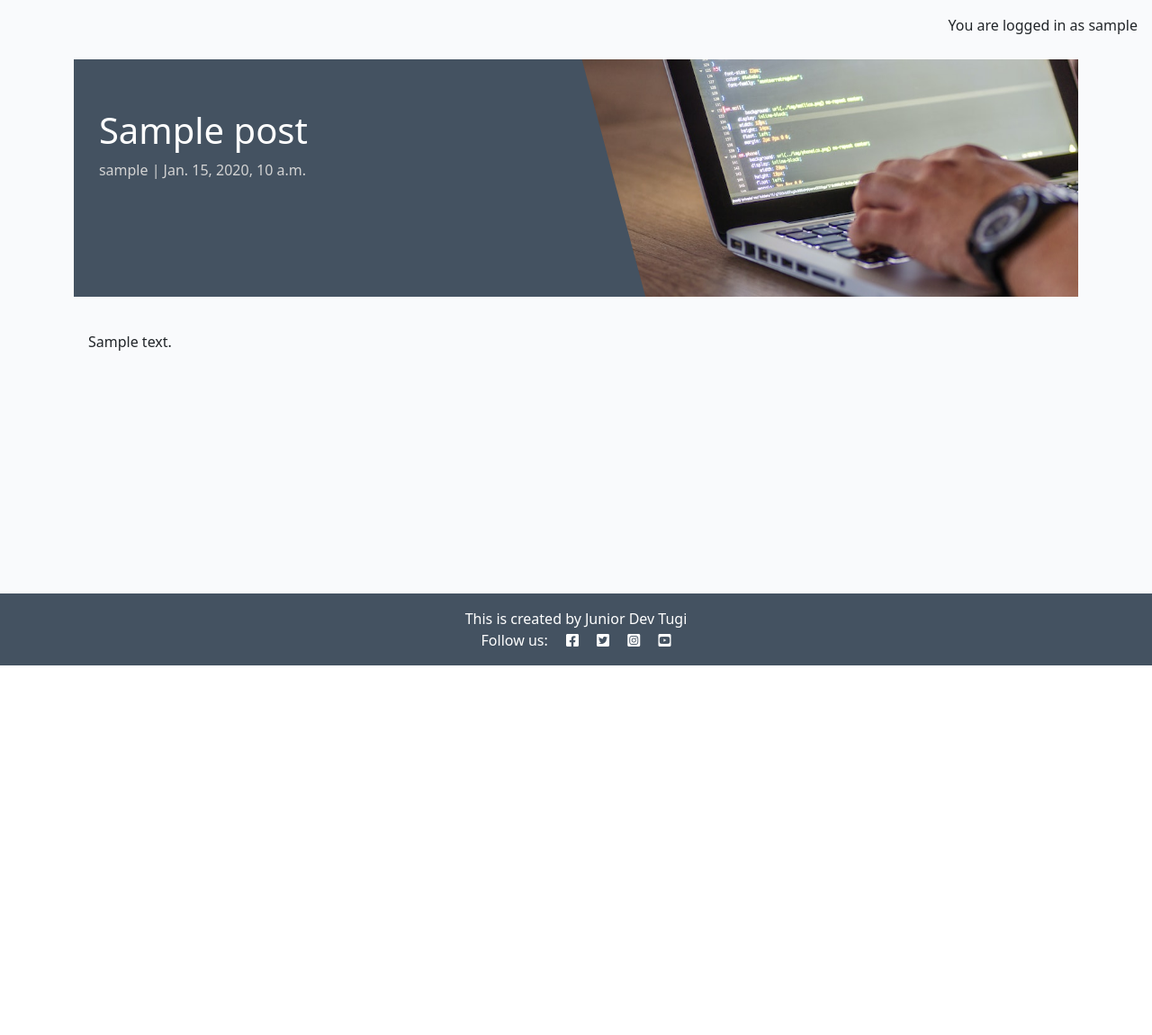
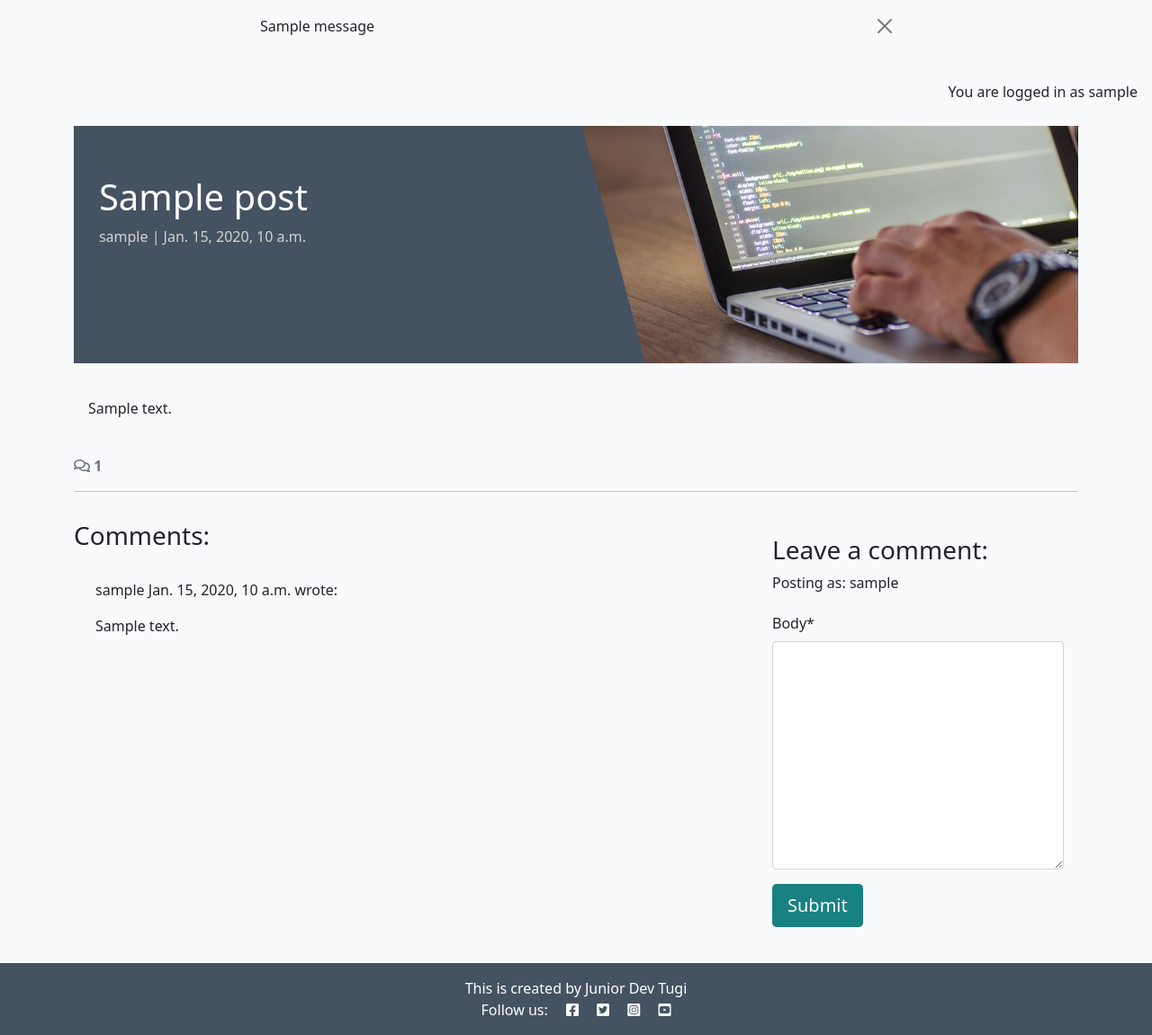
Before and after one commit to tugii21/blog, a Django app: a page that uses templates/base.html in a window 1280 px wide. Shown: the part 60-1211 px from the top of the page at 90% size. Before the commit the page ends 800 px from the top, so only its background shows below. Run offline with Django 4.2, Linux system fonts and the light colour scheme; a user stored in the database is signed in; tables that the repository leaves empty hold one stand-in row (values such as "Sample post"); one stand-in notice (Sample message) is shown; some libraries are stand-ins or nearby versions.

Commit message:
added comment on home page

```diff
--- a/blog/admin.py
+++ b/blog/admin.py
@@ -14,4 +14,4 @@ class PostAdmin(SummernoteModelAdmin):
     summernote_fields = ('content',)
 
 # Register your models here.
-#admin.site.register(Comment)
+admin.site.register(Comment)
--- /dev/null
+++ b/blog/forms.py
@@ -0,0 +1,8 @@
+from .models import Comment
+from django import forms
+
+
+class CommentForm(forms.ModelForm):
+    class Meta:
+        model = Comment
+        fields = ('body',)
--- a/blog/templates/blog/post_detail.html
+++ b/blog/templates/blog/post_detail.html
@@ -1,5 +1,7 @@
 {% extends 'base.html' %} {% block content %}
 {% load static %}
+{% load crispy_forms_tags %}
+
 
 <div class="masthead">
     <div class="container">
@@ -30,6 +32,66 @@
             </div>
         </div>
     </div>
+     <!-- Displaying count of comments -->
+  <div class="row">
+    <div class="col-12">
+      <strong class="text-secondary">
+        <i class="far fa-comments"></i> {{ comment_count }}
+      </strong>
+    </div>
+    <div class="col-12">
+      <hr>
+    </div>
+  </div>
+  <!-- Displaying Comments -->
+  <div class="row">
+    <div class="col-md-8 card mb-4  mt-3 ">
+      <h3>Comments:</h3>
+      <div class="card-body">
+        <!-- We want a for loop inside the empty control tags
+          to iterate through each comment in comments -->
+        {% for comment in comments %}
+        <div class="p-2 comments
+          {% if not comment.approved and comment.author == user %}
+          faded{% elif not comment.approved %} d-none{% endif %}">
+          <p class="font-weight-bold">
+            {{ comment.author }}
+            <span class="font-weight-normal">
+              {{ comment.created_on }}
+            </span> wrote:
+          </p>
+          <div id="comment{{ comment.id }}">
+            {{ comment.body | linebreaks }}
+          </div>
+          {% if not comment.approved and comment.author == user %}
+          <p class="approval">
+            This comment is awaiting approval
+          </p>
+          {% endif %}
+        </div>
+        <!-- Our for loop ends here -->
+        {% endfor %}
+      </div>
+    </div>
+    <!-- Creating New Comments -->
+    <div class="col-md-4 card mb-4 mt-3">
+        <div class="card-body">
+          {% if user.is_authenticated %}
+          <h3>Leave a comment:</h3>
+          <p>Posting as: {{ user.username }}</p>
+          <form id="commentForm" method="post"
+            style="margin-top: 1.3em;">
+            {{ comment_form | crispy }}
+            {% csrf_token %}
+            <button id="submitButton" type="submit"
+              class="btn btn-signup btn-lg">Submit</button>
+          </form>
+          {% else %}
+          <p>Log in to leave a comment</p>
+          {% endif %}
+        </div>
+      </div>
+  </div>
 </div>
 
 {% endblock content %}
--- a/blog/views.py
+++ b/blog/views.py
@@ -1,7 +1,10 @@
 from django.shortcuts import render, get_object_or_404
 from django.shortcuts import render
 from django.views import generic
+from django.contrib import messages
 from .models import Post
+from .forms import CommentForm
+
 
 # Create your views here.
 class PostList(generic.ListView):
@@ -25,10 +28,34 @@ def post_detail(request, slug):
 
     queryset = Post.objects.filter(status=1)
     post = get_object_or_404(queryset, slug=slug)
+    comments = post.comments.all().order_by("-created_on")
+    comment_count = post.comments.filter(approved=True).count()
+    comment_form = CommentForm()
+
+
+    if request.method == "POST":
+        comment_form = CommentForm(data=request.POST)
+    if comment_form.is_valid():
+        comment = comment_form.save(commit=False)
+        comment.author = request.user
+        comment.post = post
+        comment.save()
+        messages.add_message(
+        request, messages.SUCCESS,
+        'Comment submitted and awaiting approval'
+    )
+
+
+
 
     return render(
         request,
         "blog/post_detail.html",
-        {"post": post},
+        {"post": post,
+        "comments": comments,
+        "comment_count": comment_count,
+        "comment_form": comment_form,
+
+        }
 
     )
--- a/requirements.txt
+++ b/requirements.txt
@@ -1,7 +1,9 @@
 asgiref==3.7.2
+crispy-bootstrap5==0.7
 dj-database-url==0.5.0
 Django==4.2.10
 django-allauth==0.57.2
+django-crispy-forms==2.1
 django-summernote==0.8.20.0
 gunicorn==20.1.0
 oauthlib==3.2.2
--- a/templates/base.html
+++ b/templates/base.html
@@ -73,6 +73,21 @@
             </div>
         </div>
     </nav>
+    <!-- displaying Django messages -->
+<div class="container">
+    <div class="row">
+      <div class="col-md-8 offset-md-2">
+        {% for message in messages %}
+        <div class="alert {{ message.tags }} alert-dismissible
+          fade show" id="msg" role="alert">
+          {{ message | safe }}
+          <button type="button" class="btn-close"
+            data-bs-dismiss="alert" aria-label="Close"></button>
+        </div>
+        {% endfor %}
+      </div>
+    </div>
+  </div>
 
     <main class="flex-shrink-0 main-bg">
         {% if user.is_authenticated %}
```
Also changed, not shown: codestar/settings.py (+6 -1 lines).
